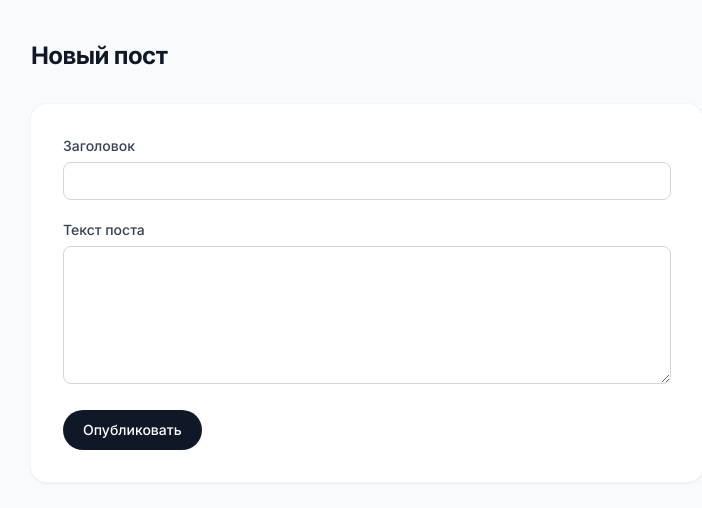
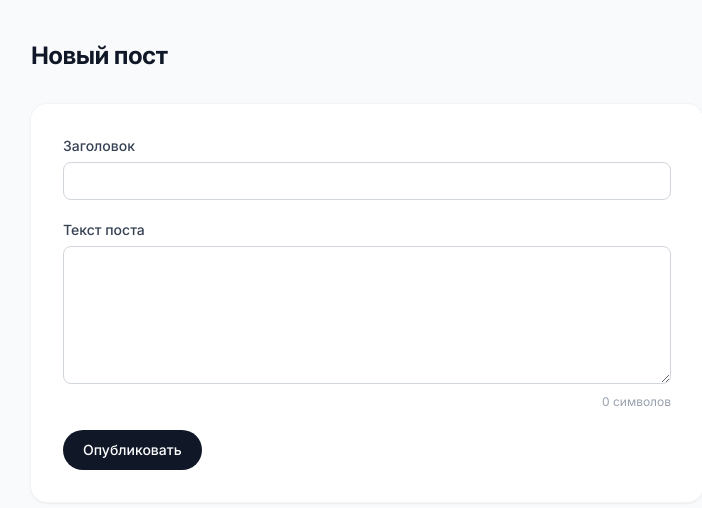
Before and after one commit to xterra878/my-blog, a Next.js app: page /posts/new in a window 1280 px wide. Shown: the top 508 px of the page, without its empty margins (273-975 px from the left). Built offline with nearby package versions, Linux system fonts and the light colour scheme.

Commit message:
добавлен счетчик символов в поле текста поста

```diff
--- /dev/null
+++ b/app/posts/new/CharCounter.tsx
@@ -0,0 +1,23 @@
+'use client'
+
+import { useState } from 'react'
+
+export default function CharCounter() {
+  const [count, setCount] = useState(0)
+
+  return (
+    <div>
+      <textarea
+        id="content"
+        name="content"
+        rows={6}
+        required
+        onChange={(e) => setCount(e.target.value.length)}
+        className="mt-1.5 w-full rounded-lg border border-gray-300 px-3 py-2 text-sm outline-none transition focus:border-gray-900 focus:ring-1 focus:ring-gray-900"
+      />
+      <p className="mt-1 text-right text-xs text-gray-400">
+        {count} символов
+      </p>
+    </div>
+  )
+}
--- a/app/posts/new/page.tsx
+++ b/app/posts/new/page.tsx
@@ -1,5 +1,5 @@
 import { createPost } from './actions'
-
+import CharCounter from './CharCounter'
 export default function NewPostPage() {
   return (
     <div className="min-h-screen bg-gray-50 px-4 py-10">
@@ -35,13 +35,7 @@ export default function NewPostPage() {
   >
     Текст поста
   </label>
-            <textarea
-              id="content"
-              name="content"
-              rows={6}
-              required
-              className="mt-1.5 w-full rounded-lg border border-gray-300 px-3 py-2 text-sm outline-none transition focus:border-gray-900 focus:ring-1 focus:ring-gray-900"
-            />
+  <CharCounter />
 </div>
 
           <button
```
Lines whose indentation alone changed are shown as unchanged.
